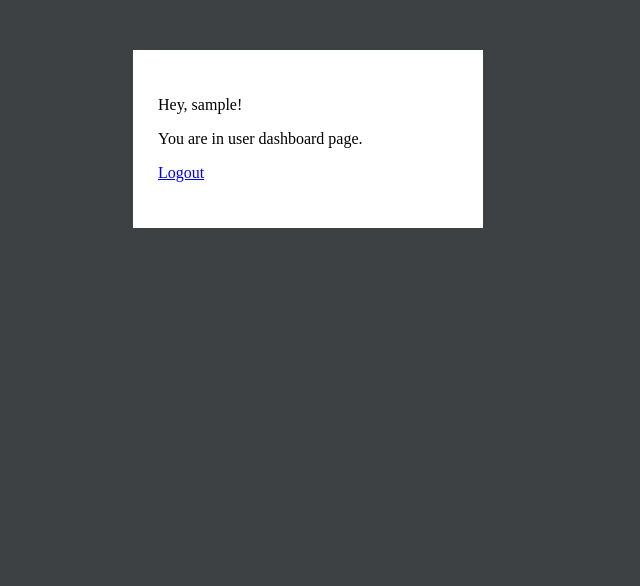
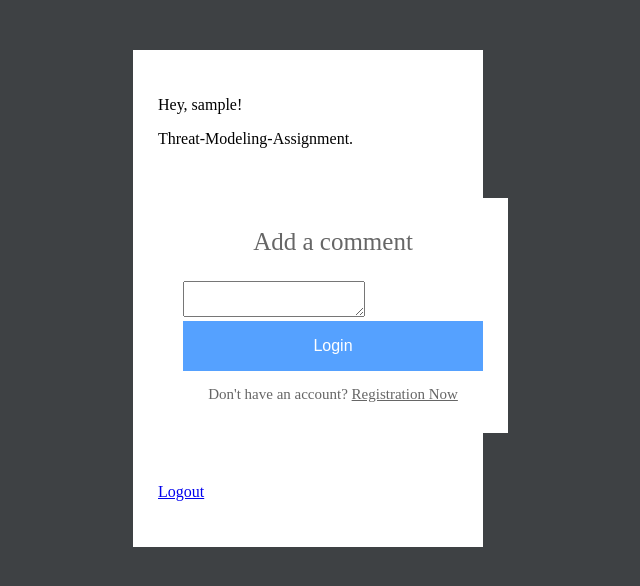
Before and after one commit to Wozi254/Threat-Modeling-Assignment, a PHP site: page /dashboard.php in a window 1280 px wide. Shown: the top 586 px of the page, without its empty margins (332-972 px from the left). Run offline with PHP 8.4, Linux system fonts and the light colour scheme; the visitor is signed in with stand-in values (Sample User, id 1).

Commit message:
Update dashboard.php

```diff
--- a/login/dashboard.php
+++ b/login/dashboard.php
@@ -12,7 +12,41 @@ include("auth_session.php");
 <body>
     <div class="form">
         <p>Hey, <?php echo $_SESSION['username']; ?>!</p>
-        <p>You are in user dashboard page.</p>
+        <p>Threat-Modeling-Assignment.</p>
+        <?php
+    require('db.php');
+    // When form submitted, insert values into the database.
+    if (isset($_REQUEST['username'])) {
+        // removes backslashes
+        $comment = stripslashes($_REQUEST['comment']);
+        //escapes special characters in a string
+        $comment = mysqli_real_escape_string($con, $comment);
+        $create_datetime = date("Y-m-d H:i:s");
+        $query    = "INSERT INTO `comments` (comment, create_datetime)
+                     VALUES ('$comment',  '$create_datetime')";
+        $result   = mysqli_query($con, $query);
+        if ($result) {
+            echo "<div class='form'>
+                  <h3>Successfully.</h3><br/>
+
+                  </div>";
+        } else {
+            echo "<div class='form'>
+                  <h3>Required fields are missing.</h3><br/>
+
+                  </div>";
+        }
+    } else {
+?>
+        <form class="form" method="post" name="login">
+        <h1 class="login-title">Add a comment</h1>
+        <textarea type="text" name="comment"></textarea>
+        <input type="submit" value="Login" name="submit" class="login-button"/>
+        <p class="link">Don't have an account? <a href="registration.php">Registration Now</a></p>
+        </form>
+   <?php
+    }
+   ?>
         <p><a href="logout.php">Logout</a></p>
     </div>
 </body>
```
